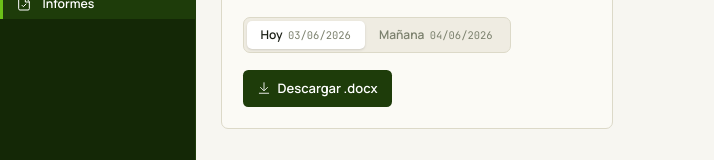
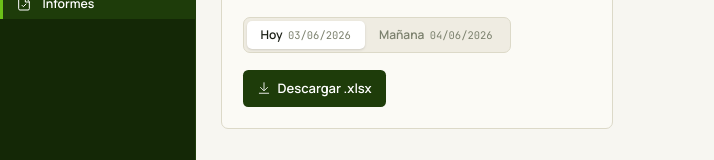
Before and after one commit to DaleneyRuben/catering-manager, a React (Vite) app in the folder frontend/: page /informes in a window 1280 px wide. Shown: the part 224-384 px from the top of the page, without its empty margins (0-714 px from the left). Built offline with nearby package versions, Linux system fonts and the light colour scheme; no server answers.

Commit message:
update reports page download label and filename to xlsx

```diff
--- a/frontend/src/pages/ReportsPage.tsx
+++ b/frontend/src/pages/ReportsPage.tsx
@@ -15,7 +15,7 @@ async function downloadDeliveryList(date: string) {
   const url = URL.createObjectURL(blob);
   const a = document.createElement('a');
   a.href = url;
-  a.download = `clientes-${date}.docx`;
+  a.download = `clientes-${date}.xlsx`;
   a.click();
   URL.revokeObjectURL(url);
 }
@@ -95,7 +95,7 @@ export function ReportsPage() {
             ) : (
               <Icon name="download" size={14} />
             )}
-            Descargar .docx
+            Descargar .xlsx
           </button>
         </div>
       </div>
```
